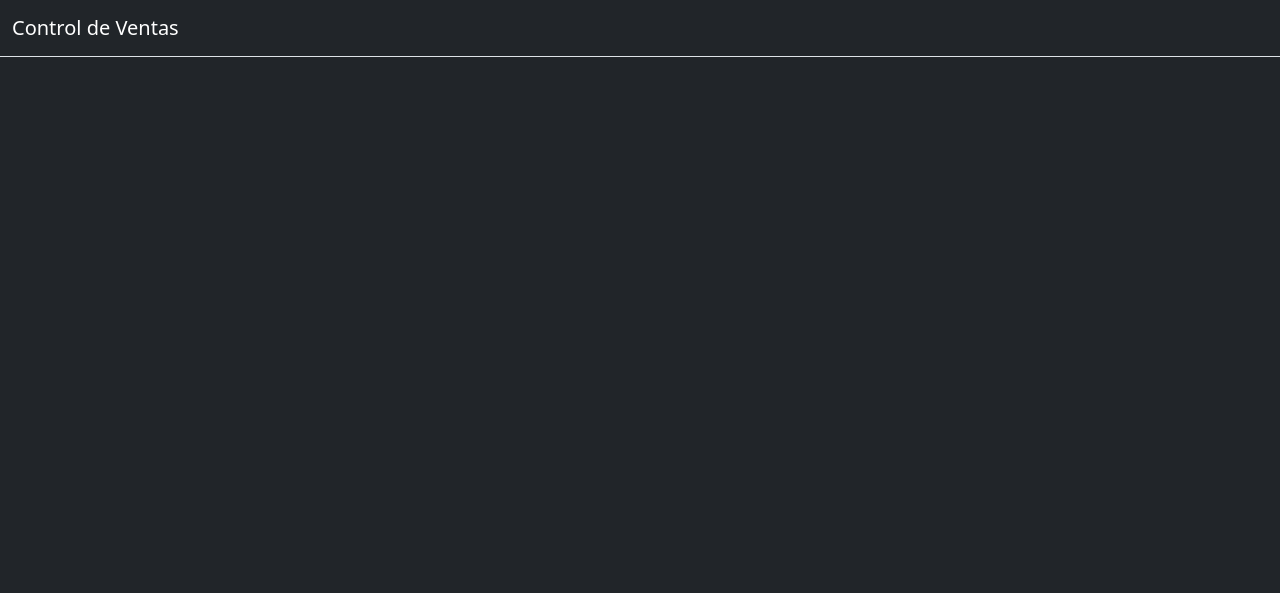
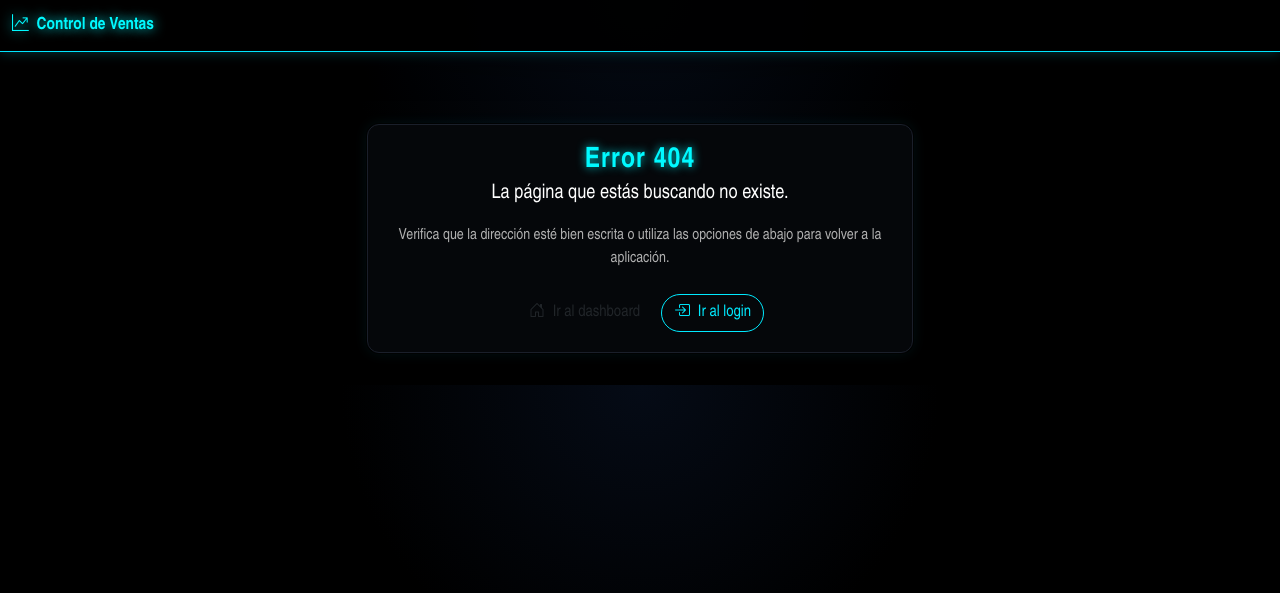
Before and after one commit to cristophercr07-hub/control-ventras-web, a Flask app: template templates/404.html in a window 1280 px wide. Shown: the top 593 px of the page. Run offline with Flask 3, Linux system fonts and the light colour scheme; the template is opened without the code that fills it, so the values that code supplies are empty.

Commit message:
Update 404.html

```diff
--- a/templates/404.html
+++ b/templates/404.html
@@ -1,20 +1,31 @@
-<!DOCTYPE html>
-<html lang="es">
-<head>
-    <meta charset="UTF-8">
-    <title>{% block title %}Control de Ventas{% endblock %}</title>
-    <link rel="stylesheet" href="https://cdn.jsdelivr.net/npm/bootstrap@5.3.2/dist/css/bootstrap.min.css">
-    <script src="https://cdn.jsdelivr.net/npm/chart.js"></script>
-</head>
-<body class="bg-dark text-light">
-<nav class="navbar navbar-dark bg-dark border-bottom mb-4">
-    <div class="container-fluid">
-        <span class="navbar-brand">Control de Ventas</span>
+{% extends "base.html" %}
+{% block title %}Página no encontrada (404){% endblock %}
+
+{% block content %}
+<div class="row justify-content-center mt-5">
+    <div class="col-md-8 col-lg-6">
+        <div class="card-matrix text-center">
+            <div class="card-header-matrix">
+                <h3 class="mb-0">Error 404</h3>
+            </div>
+            <div class="card-body-matrix">
+                <p class="lead mb-3">La página que estás buscando no existe.</p>
+                <p class="text-secondary-custom mb-4">
+                    Verifica que la dirección esté bien escrita o utiliza las opciones de abajo
+                    para volver a la aplicación.
+                </p>
+                <div class="d-flex justify-content-center gap-2 flex-wrap">
+                    <a href="{{ url_for('dashboard') }}" class="btn btn-primary-neon">
+                        <i class="bi bi-house-door me-1"></i>
+                        Ir al dashboard
+                    </a>
+                    <a href="{{ url_for('login') }}" class="btn btn-outline-light">
+                        <i class="bi bi-box-arrow-in-right me-1"></i>
+                        Ir al login
+                    </a>
+                </div>
+            </div>
+        </div>
     </div>
-</nav>
-<div class="container">
-    {% block content %}{% endblock %}
 </div>
-{% block extra_scripts %}{% endblock %}
-</body>
-</html>
+{% endblock %}
```
